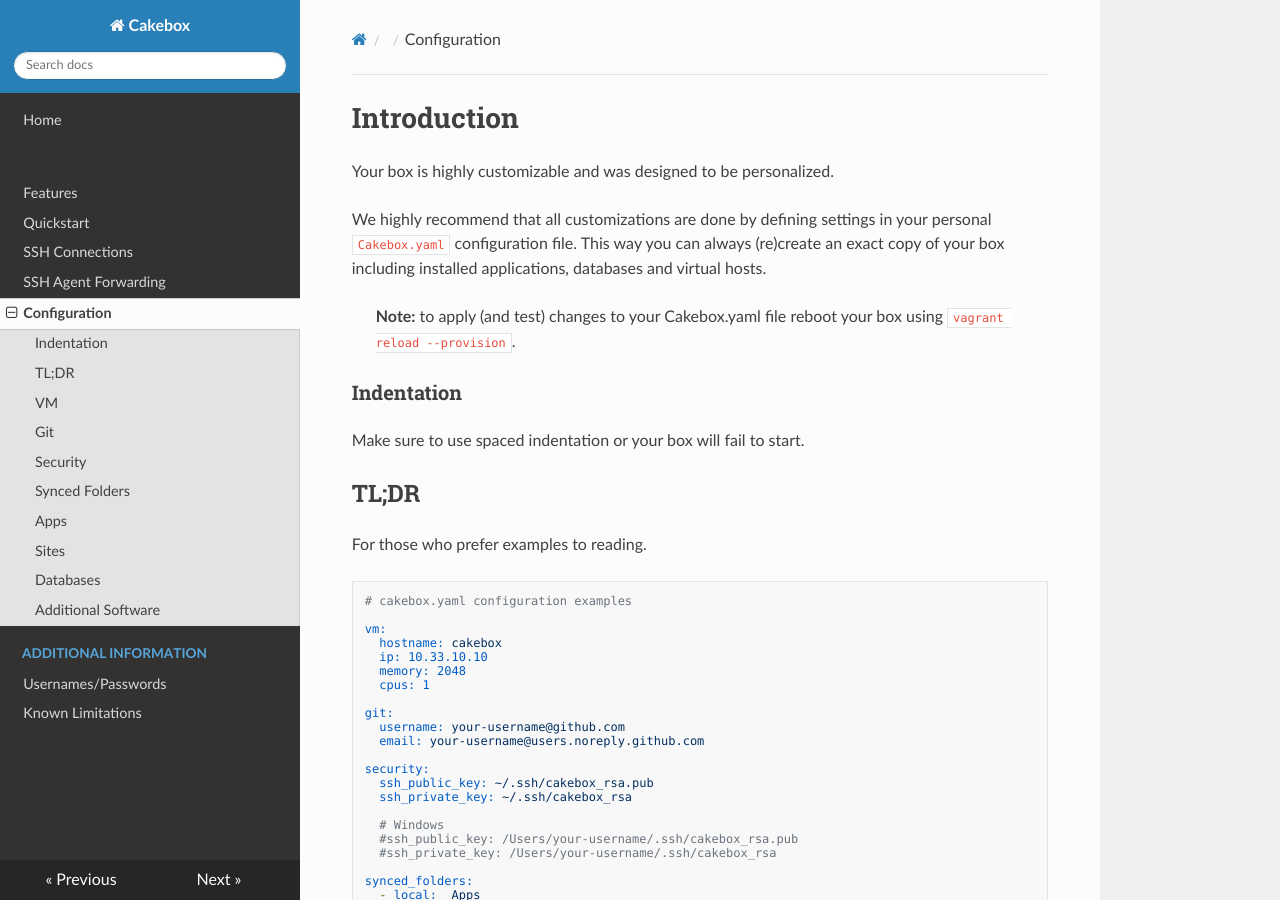
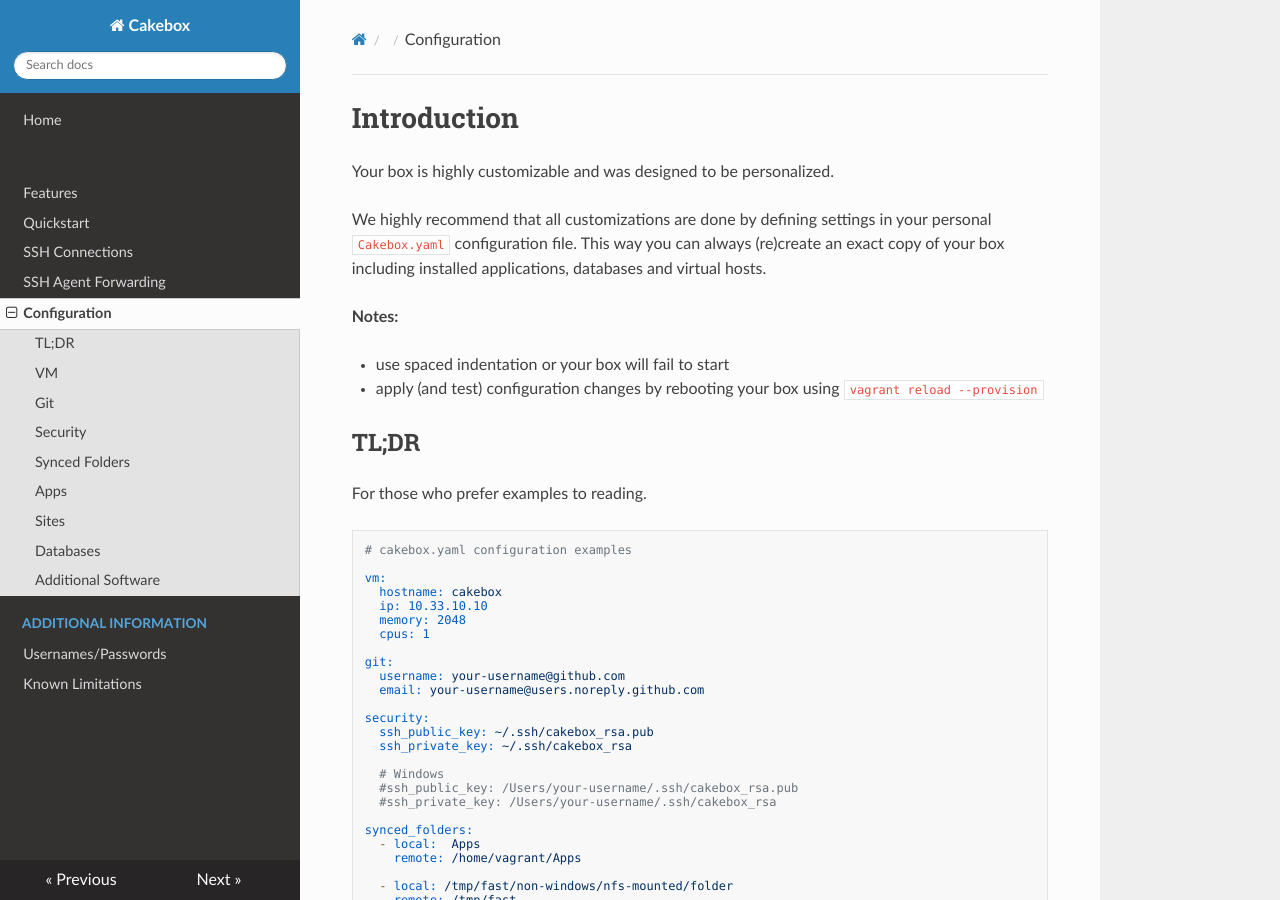
Before and after one commit to alt3/cakebox, an MkDocs documentation site: the page built from docs/sources/configuration/cakebox-yml.md, in a window 1280 px wide and 900 px high. Built offline with MkDocs 1.6.1, drawn with Linux system fonts in a browser that asks for light colours; nearby versions of some CDN libraries; old or Windows-style settings are respelled for this version of MkDocs.

Commit message:
Menu fix

```diff
--- a/docs/sources/configuration/cakebox-yml.md
+++ b/docs/sources/configuration/cakebox-yml.md
@@ -1,4 +1,4 @@
-#Introduction
+# Introduction
 
 Your box is highly customizable and was designed to be personalized.
 
@@ -7,12 +7,11 @@ your personal ``Cakebox.yaml`` configuration file. This way you can always
 (re)create an exact copy of your box including installed applications,
 databases and virtual hosts.
 
-> **Note:** to apply (and test) changes to your Cakebox.yaml file reboot your
-> box using ``vagrant reload --provision``.
+**Notes:**
 
-### Indentation
-
-Make sure to use spaced indentation or your box will fail to start.
++ use spaced indentation or your box will fail to start
++ apply (and test) configuration changes by rebooting your box using
+``vagrant reload --provision``
 
 ## TL;DR
 
```
